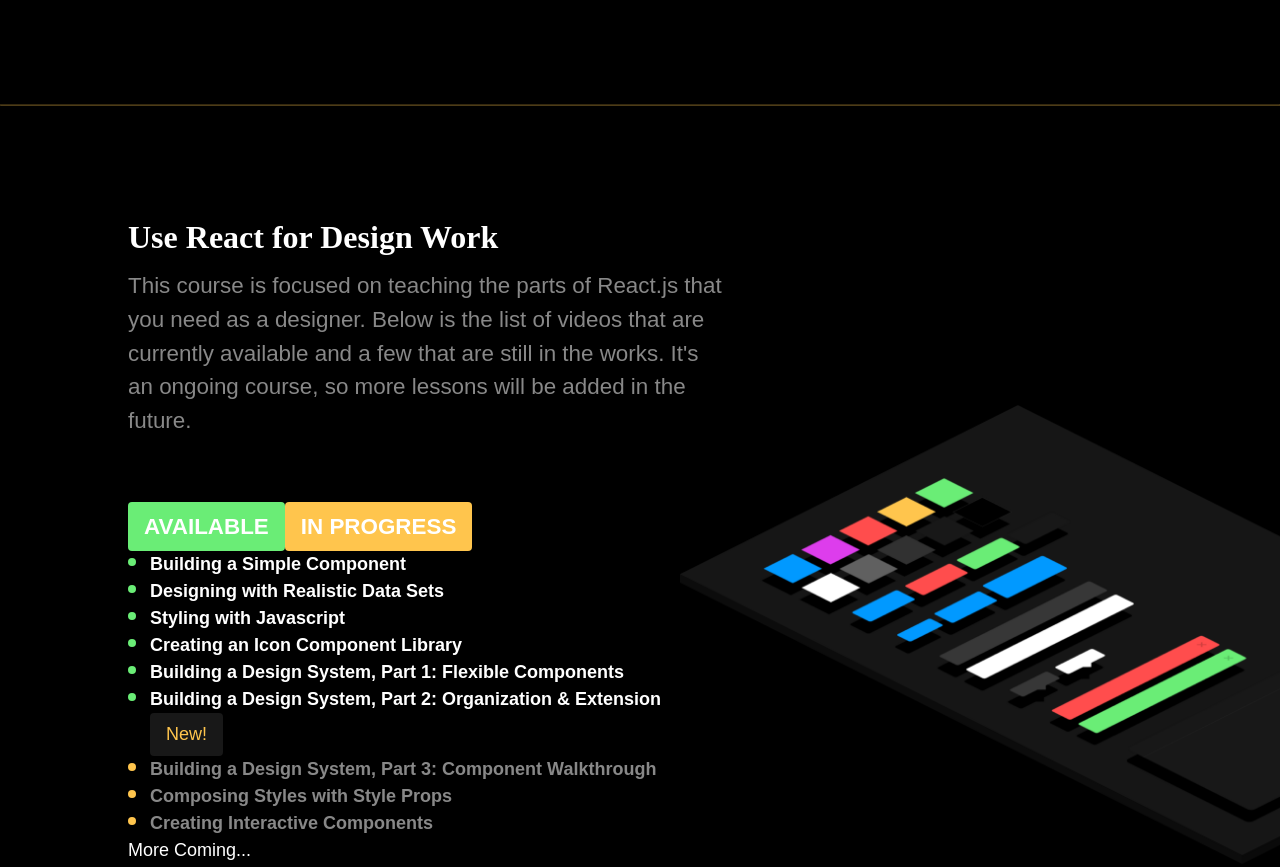
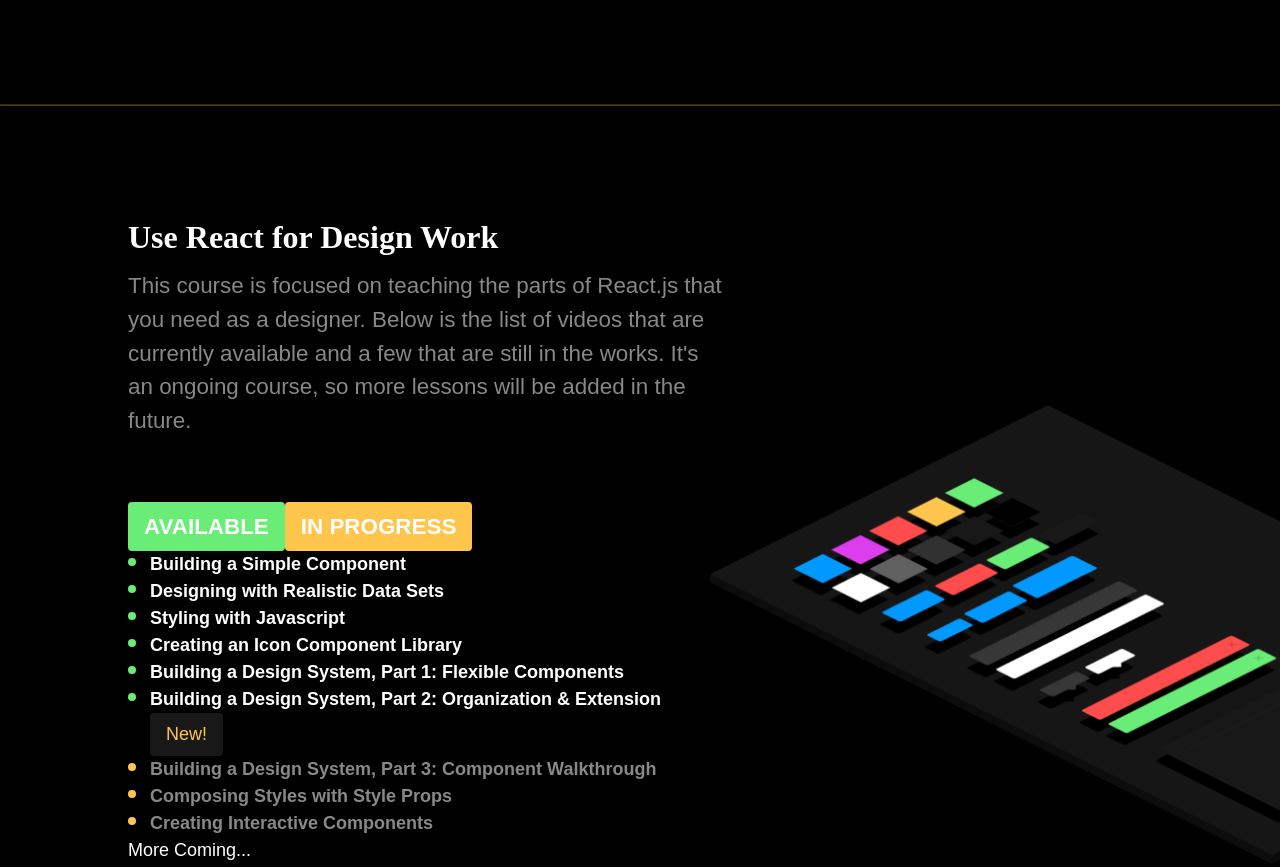
Before and after one commit to philipcdavis/reactfordesign.github.io, a Gatsby site: page / in a window 1280 px wide. Shown: the part 763-1630 px from the top of the page. Built offline with nearby package versions, Linux system fonts and the light colour scheme; Gatsby itself is replaced by a stand-in of ours; a web font is replaced by a local one.

Commit message:
Fixed a responsive issue

```diff
--- a/src/components/Videos.js
+++ b/src/components/Videos.js
@@ -24,12 +24,12 @@
   max-width: 70em;
   margin: 0 auto;
 
-  @media(max-width: 1090px){
+  @media(max-width: 1100px){
     background: none;
   }
 
   @media(max-width: 1400px){
-    background-position: calc(100% + 300px) 100%;
+    background-position: calc(100% + 330px) 100%;
   }
 `
 
```
